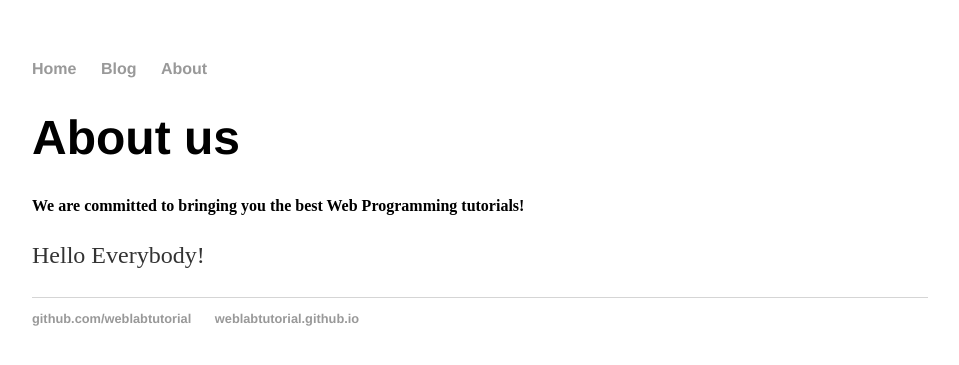
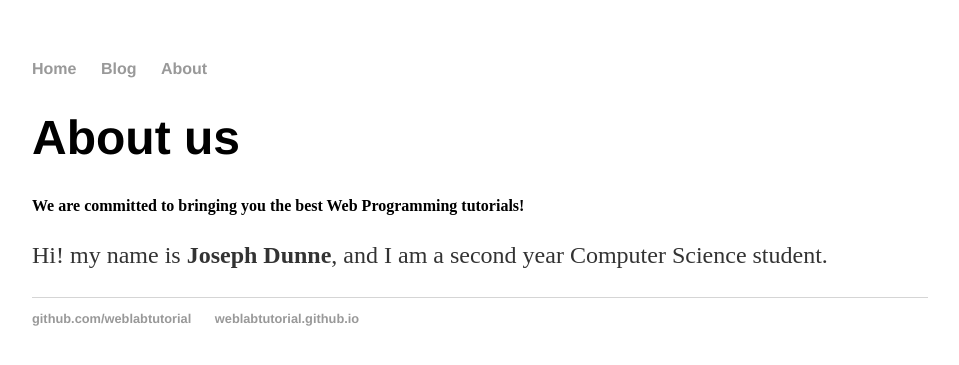
Before and after one commit to JoeDunne212/JoeDunne212.github.io, a Jekyll site: the page built from about/index.html, in a window 1280 px wide. Shown: the top 365 px of the page, without its empty margins (160-1119 px from the left). Built offline with Jekyll 4.4.1, drawn with Linux system fonts in a browser that asks for light colours.

Commit message:
Update index.html

```diff
--- a/about/index.html
+++ b/about/index.html
@@ -3,4 +3,4 @@ layout: about
 title: About us
 ---
 
-<p> Hello Everybody! </h1>
+<p> Hi! my name is <b>Joseph Dunne</b>, and I am a second year Computer Science student.</p>
```
